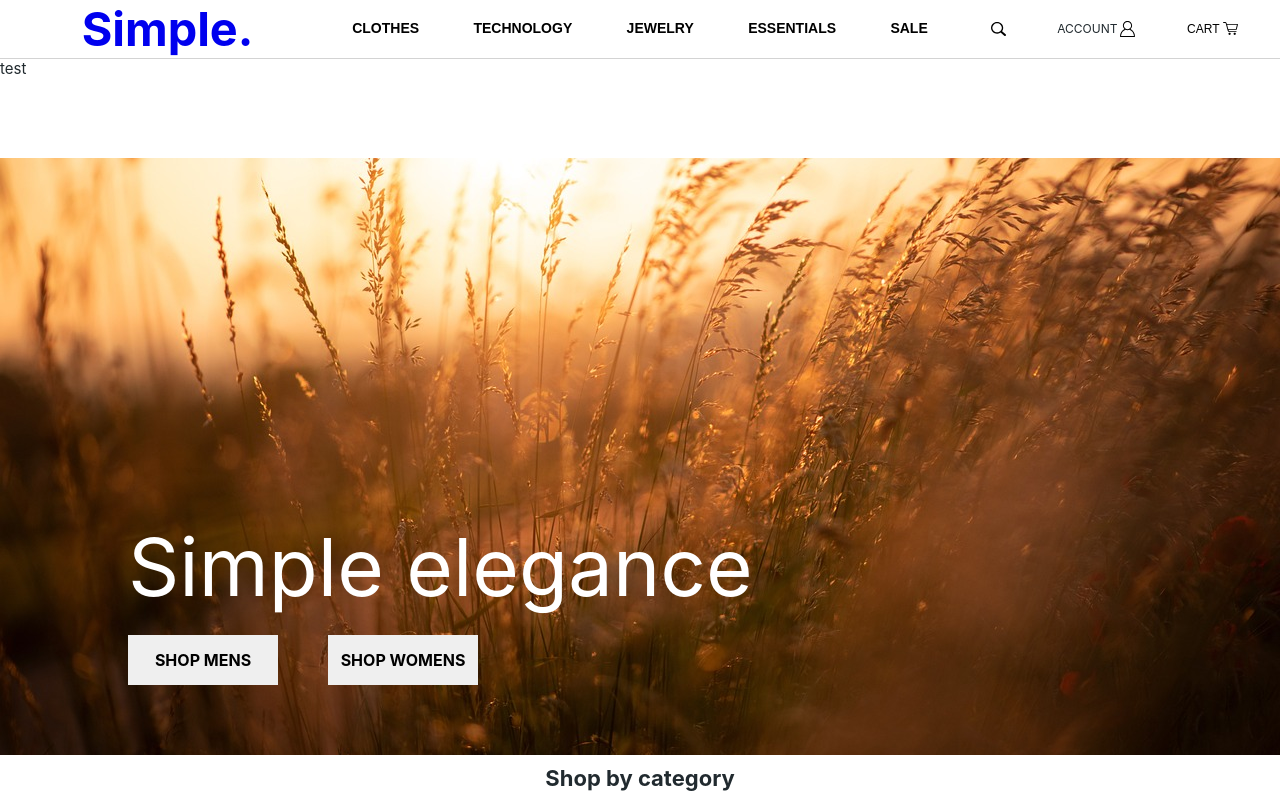
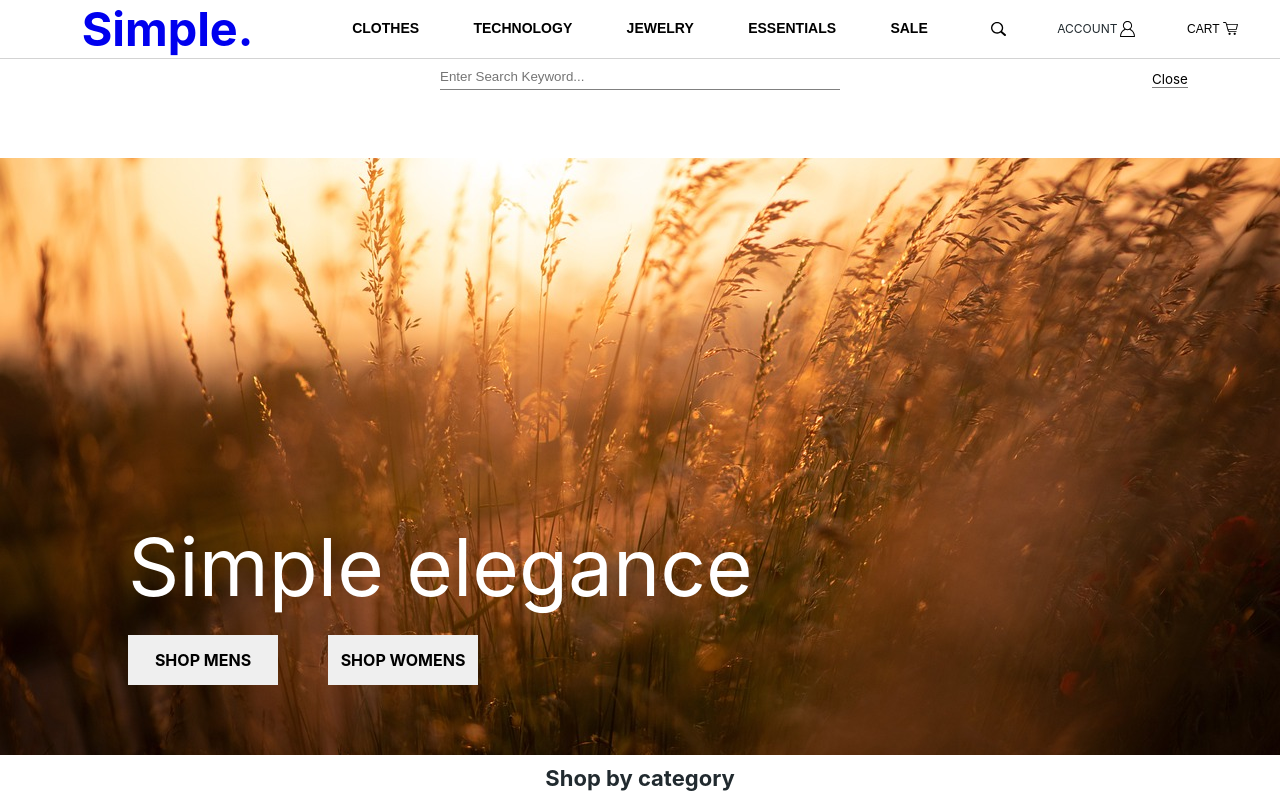
Before and after one commit to SafeCo/react-e-commerce, a React (Create React App) app: page / in a window 1280 px wide. Both pictures are taken after a click on the button 996 px from the left and 28 px from the top of the page. Shown: the top 800 px of the page. Built offline with nearby package versions, Linux system fonts and the light colour scheme.

Commit message:
Added animation to search section

```diff
--- a/src/navBar/NavBar.js
+++ b/src/navBar/NavBar.js
@@ -23,6 +23,7 @@ function NavBar() {
     const {cartCount} = useContext(CartContext)
 	const [modalOpen, setModalOpen] = useState(false)
     const [componentName, setComponentName] = useState("")
+    const [search, setSearch] = useState(false)
 
 //GETTING NAVBAR HEIGHT
     const [height, setHeight] = useState();
@@ -106,10 +107,7 @@ function NavBar() {
                                 <button
                                     className="nB__icon__button cart"
                                     name="search"
-                                    onClick={(e)=>{
-
-                                        }
-                                    }
+                                    onClick={()=>setSearch(!search)}
                                     >
                                     <img src={searchIcon} className="nB__icon" alt="search Icon"/>
                                 </button>
@@ -146,7 +144,7 @@ function NavBar() {
 
                     </div>
                 </div>
-                <SearchSection/>
+                <SearchSection search={search} setSearch={setSearch}/>
             </div>
             <AnimatePresence>
             {modalOpen &&
--- a/src/navBar/searchSection/SearchSection.css
+++ b/src/navBar/searchSection/SearchSection.css
@@ -7,5 +7,42 @@
     left: 0;
     height: 100px;
     width: 100%;
+    font-family: var(--font-family-sans-serif);
 
 }
+.searchSection__input__container{
+    display: flex;
+    padding-top: 10px;
+    padding-bottom: 10px;
+}
+.empty{
+    flex: 1 1 0;
+}
+.searchSection__input-container{
+    flex: 8 1 0;
+    display: flex;
+    justify-content: center;
+    align-items: center;
+
+}
+.searchSection__input{
+    border:none;
+    border-bottom: solid gray 1px;
+    outline: none;
+    padding-bottom: 5px;
+    width: 400px;
+}
+
+
+.searchSection__closeButton-container{
+    flex: 1 1 0;
+}
+
+.searchSection__closeButton{
+    cursor: pointer;
+    border: none;
+    border-bottom: solid gray 1px;
+    outline: none;
+    background-color: transparent;
+    font-family: var(--font-family-sans-serif);
+}
--- a/src/navBar/searchSection/SearchSection.js
+++ b/src/navBar/searchSection/SearchSection.js
@@ -1,15 +1,59 @@
+import { motion, AnimatePresence } from "framer-motion"
 
 import "./SearchSection.css"
 
-function SearchSection() {
+function SearchSection({search, setSearch}) {
+
+    return (
 
 
+        <AnimatePresence>
+                    {search &&
+                        (<motion.div
+                            className="searchSection__container"
+                            key="searchSection1"
+                            initial={{ opacity: 0 }}
+                            animate={{ opacity: 1 }}
+                            exit={{ opacity: 0 }}
+                        >
 
-    return (
-        <div className="searchSection__container">
-            <p>test</p>
-        </div>
+                            <div className="searchSection__input__container">
+                                <div className="empty" ></div>
+                                <div className="searchSection__input-container">
+                                    <input className="searchSection__input" type="text" placeholder="Enter Search Keyword..."/>
+                                </div>
+                                <div className="searchSection__closeButton-container">
+                                    <button
+                                        className="searchSection__closeButton"
+                                        onClick={()=>setSearch(!search)}
+                                    >
+                                        <p>Close</p>
+                                    </button>
+                                </div>
+                            </div>
+                        </motion.div>)
+                    }
+                </AnimatePresence>
     )
 }
 
 export default SearchSection
+
+
+{/* <div className="searchSection__container">
+            <div className="searchSection__input__container">
+                <div className="empty" ></div>
+                <div className="searchSection__input-container">
+                    <input className="searchSection__input" type="text" placeholder="Enter Search Keyword..."/>
+                </div>
+                <div className="searchSection__closeButton-container">
+                    <button
+                        className="searchSection__closeButton"
+                        onClick={()=>setSearch(!search)}
+                    >
+                        <p>Close</p>
+                    </button>
+                </div>
+            </div>
+
+        </div> */}
```
